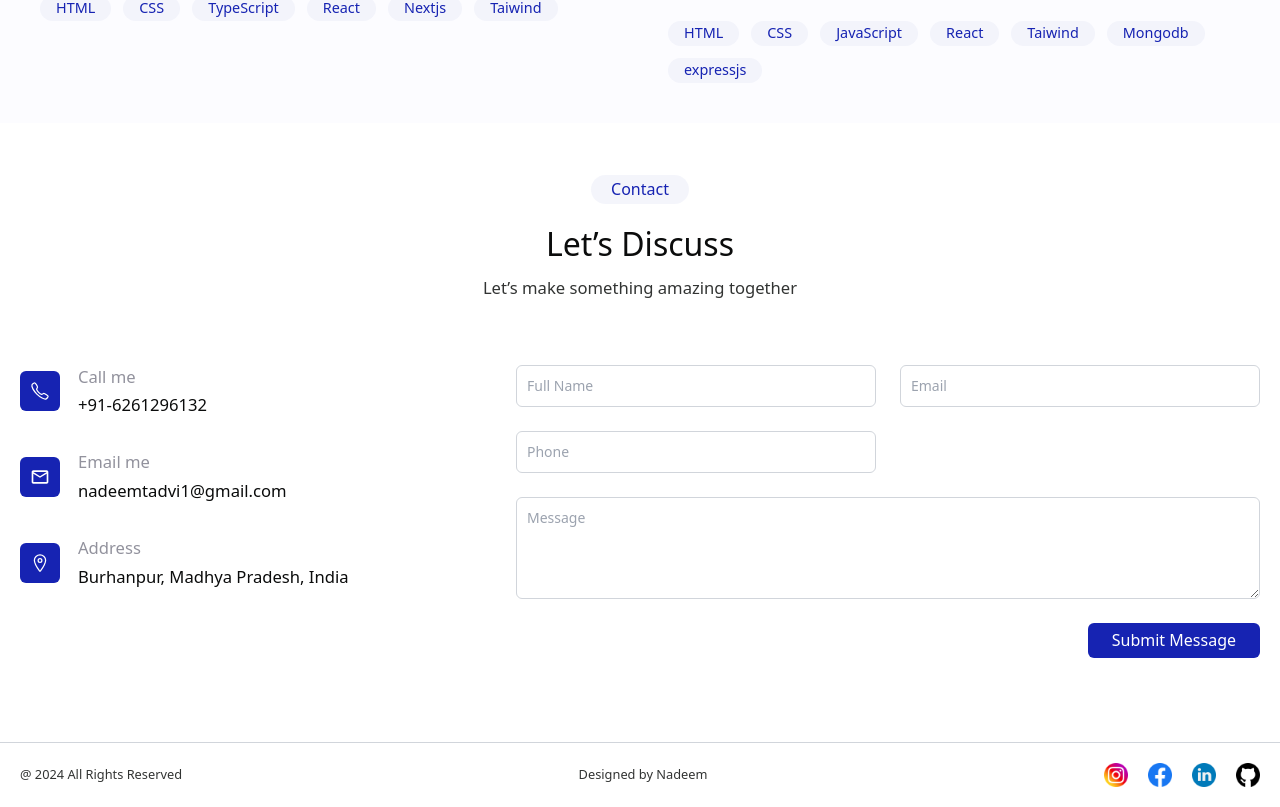
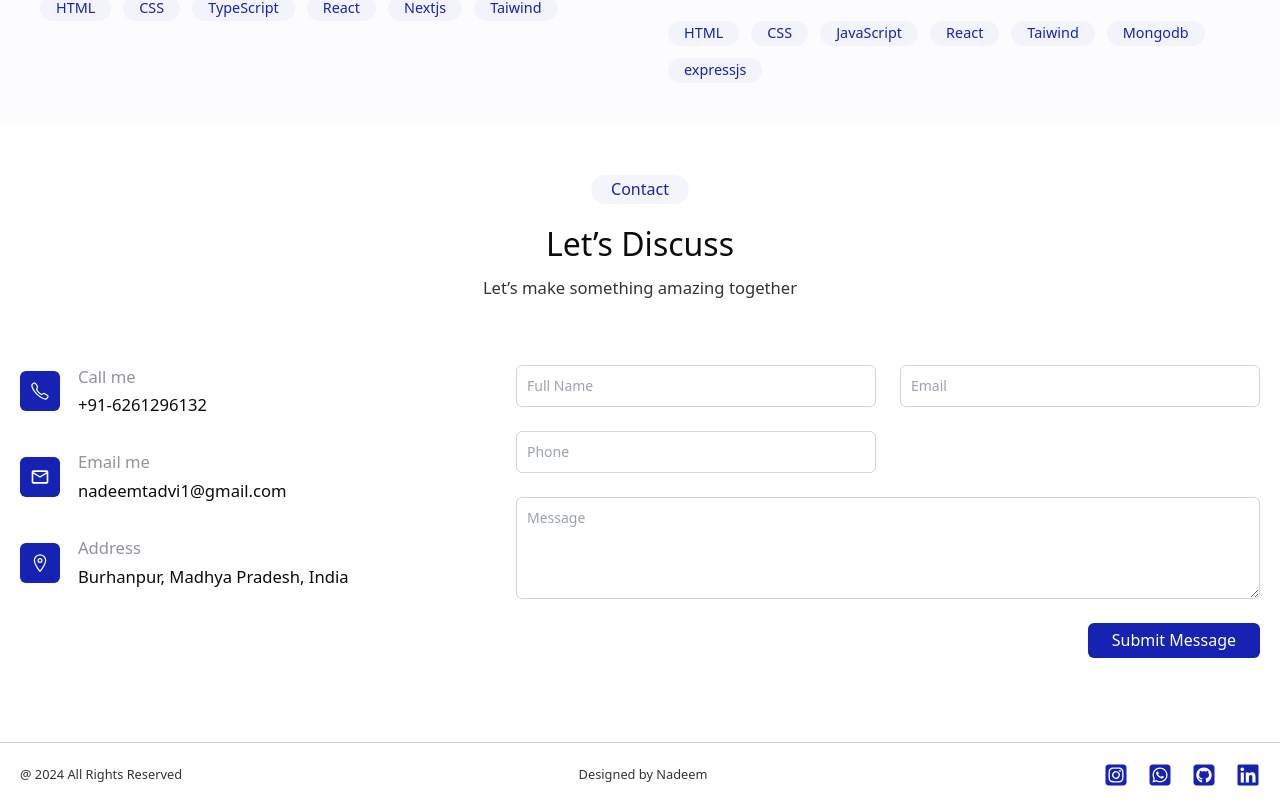
Before and after one commit to nadeemtadvi/Next-Portfolio-app, a Next.js app: page / in a window 1280 px wide. Shown: the part 2457-3264 px from the top of the page. Built offline with nearby package versions, Linux system fonts and the light colour scheme.

Commit message:
change icon footer

```diff
--- a/src/components/FooterSection.tsx
+++ b/src/components/FooterSection.tsx
@@ -1,45 +1,33 @@
 import React from "react";
 import { Footer } from "../constant/constant";
-import insta from '../assets/Icons/social.png'
-import git from '../assets/Icons/github.png'
-import Linkedin from '../assets/Icons/linkedin.png'
-import facebook from '../assets/Icons/facebook (1).png'
-import Image from "next/image";
 import Link from "next/link";
-
+import { FaSquareInstagram } from "react-icons/fa6";
+import { FaSquareWhatsapp } from "react-icons/fa6";
+import { FaSquareGithub } from "react-icons/fa6";
+import { FaLinkedin } from "react-icons/fa";
 
 const FooterSection = () => {
   return (
     <div className="footer border-t border-gray-300">
       <div className="p-5 flex justify-between items-center">
-        <h4 className="text-[0.8rem] text-subtext dark:text-darksubtext">{Footer.copyright}</h4>
-        <h4 className="text-[0.8rem] text-subtext dark:text-darksubtext">{Footer.dev}</h4>
-        <div className="flex-wrap flex justify-between items-center gap-1 sm:gap-5">
-          <Image
-          src={insta}
-          alt='insta'
-          width={24}
-          height={24}
-          />
-          <Image
-          src={facebook}
-          alt='insta'
-          width={24}
-          height={24}
-          />
-         <Link href="https://www.linkedin.com/in/nadeem-tadvi-290339159" target="_blank"> <Image
-          src={Linkedin}
-          alt='insta'
-          width={24}
-          height={24}
-          /></Link>
-          <Link href="https://github.com/nadeemtadvi" target="_blank"><Image
-          src={git}
-          alt='insta'
-          width={24}
-          height={24}
-          />
-        </Link>
+        <h4 className="text-[0.8rem] text-subtext dark:text-darksubtext">
+          {Footer.copyright}
+        </h4>
+        <h4 className="text-[0.8rem] text-subtext dark:text-darksubtext">
+          {Footer.dev}
+        </h4>
+        <div className="flex-wrap flex justify-between items-center gap-1 sm:gap-5 text-mainColor dark:text-white text-[24px]">
+          <FaSquareInstagram />
+          <FaSquareWhatsapp />
+          <Link href="https://github.com/nadeemtadvi" target="_blank">
+            <FaSquareGithub />
+          </Link>
+          <Link
+            href="https://www.linkedin.com/in/nadeem-tadvi-290339159"
+            target="_blank"
+          >
+            <FaLinkedin />
+          </Link>
         </div>
       </div>
     </div>
```
